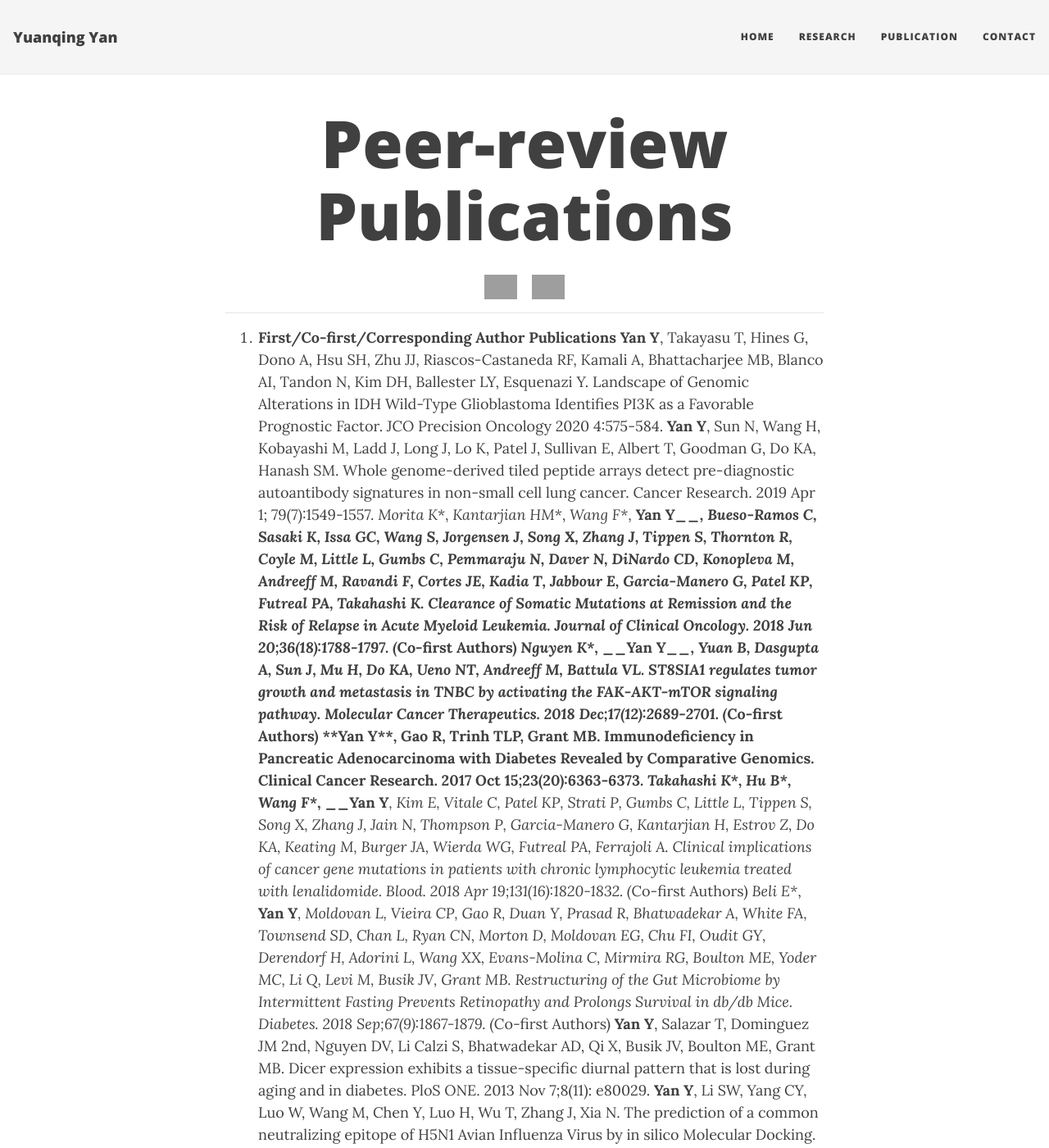
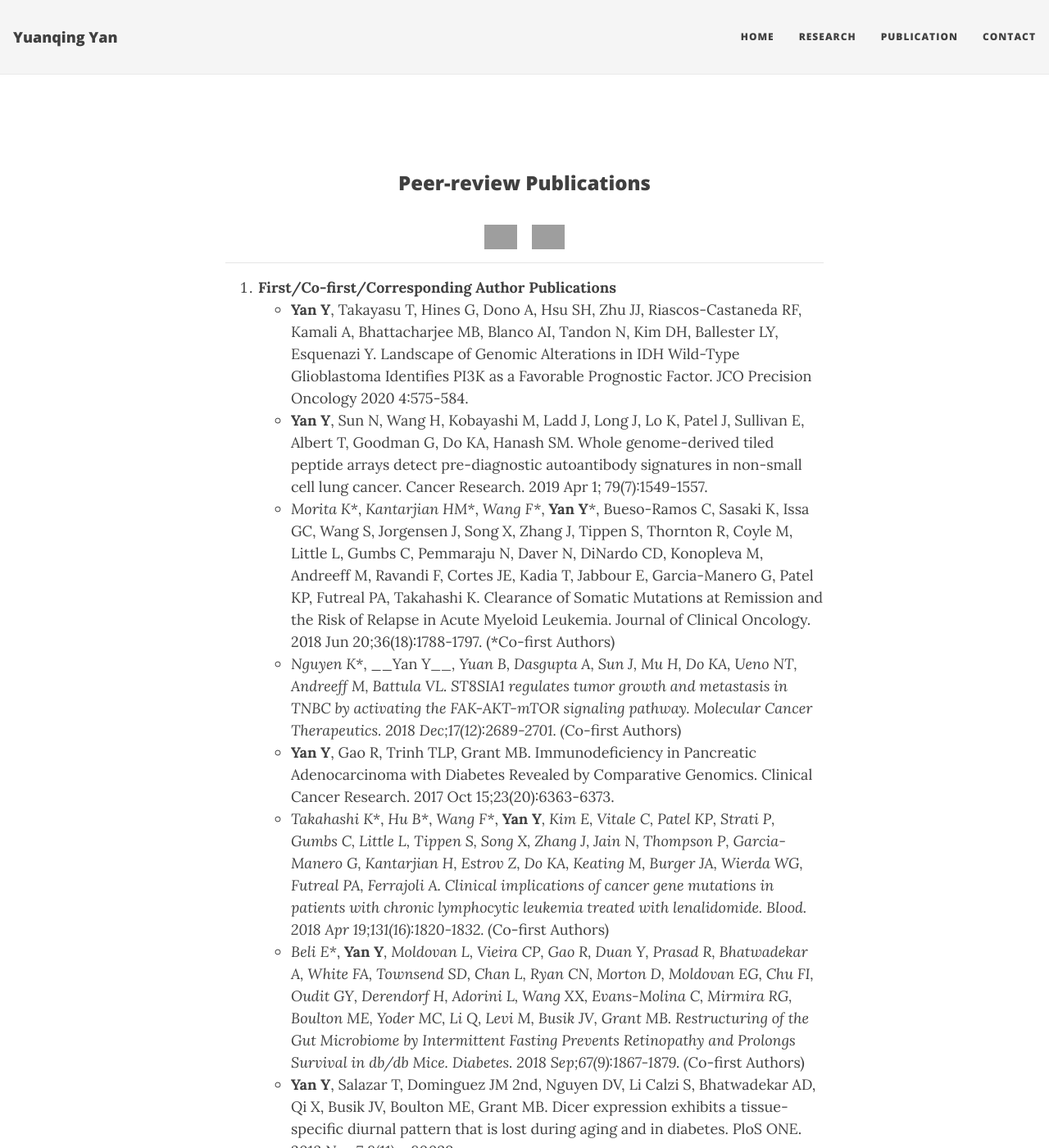
Before and after one commit to yuanqing-yan/Yuanqing, a Jekyll site: the page built from publications.md, in a window 1280 px wide and 1400 px high. Shown: the whole window at 82% size. Built offline with Jekyll 4.4.1, drawn with Linux system fonts in a browser that asks for light colours; nearby versions of some CDN libraries; grey boxes are pictures that could not be loaded.

Commit message:
add bold text

```diff
--- a/publications.md
+++ b/publications.md
@@ -1,6 +1,6 @@
 ---
 layout: page
-title: Peer-review Publications
+title: <font size="+2">Peer-review Publications</font>
 ---
 
 <div align="center">
@@ -10,15 +10,15 @@
 ----
 
 1. **First/Co-first/Corresponding Author Publications**
-     **Yan Y**, Takayasu T, Hines G, Dono A, Hsu SH, Zhu JJ, Riascos-Castaneda RF, Kamali A, Bhattacharjee MB, Blanco AI, Tandon N, Kim DH, Ballester LY, Esquenazi Y. Landscape of Genomic Alterations in IDH Wild-Type Glioblastoma Identifies PI3K as a Favorable Prognostic Factor. JCO Precision Oncology 2020 4:575-584.
-     **Yan Y**, Sun N, Wang H, Kobayashi M, Ladd J, Long J, Lo K, Patel J, Sullivan E, Albert T, Goodman G, Do KA, Hanash SM. Whole genome-derived tiled peptide arrays detect pre-diagnostic autoantibody signatures in non-small cell lung cancer. Cancer Research. 2019 Apr 1; 79(7):1549-1557.
-     _Morita K*_, _Kantarjian HM*_, _Wang F*_, __Yan Y*__, Bueso-Ramos C, Sasaki K, Issa GC, Wang S, Jorgensen J, Song X, Zhang J, Tippen S, Thornton R, Coyle M, Little L, Gumbs C, Pemmaraju N, Daver N, DiNardo CD, Konopleva M, Andreeff M, Ravandi F, Cortes JE, Kadia T, Jabbour E, Garcia-Manero G, Patel KP, Futreal PA, Takahashi K. Clearance of Somatic Mutations at Remission and the Risk of Relapse in Acute Myeloid Leukemia. Journal of Clinical Oncology. 2018 Jun 20;36(18):1788-1797.  (*Co-first Authors)
-     _Nguyen K*_, __Yan Y*__, Yuan B, Dasgupta A, Sun J, Mu H, Do KA, Ueno NT, Andreeff M, Battula VL. ST8SIA1 regulates tumor growth and metastasis in TNBC by activating the FAK-AKT-mTOR signaling pathway. Molecular Cancer Therapeutics. 2018 Dec;17(12):2689-2701. (*Co-first Authors)
-     **Yan Y**, Gao R, Trinh TLP, Grant MB. Immunodeficiency in Pancreatic Adenocarcinoma with Diabetes Revealed by Comparative Genomics. Clinical Cancer Research. 2017 Oct 15;23(20):6363-6373.
-     _Takahashi K*_, _Hu B*_, _Wang F*_, __Yan Y__*, Kim E, Vitale C, Patel KP, Strati P, Gumbs C, Little L, Tippen S, Song X, Zhang J, Jain N, Thompson P, Garcia-Manero G, Kantarjian H, Estrov Z, Do KA, Keating M, Burger JA, Wierda WG, Futreal PA, Ferrajoli A. Clinical implications of cancer gene mutations in patients with chronic lymphocytic leukemia treated with lenalidomide. Blood. 2018 Apr 19;131(16):1820-1832. (*Co-first Authors)
-     _Beli E*_, __Yan Y__*, Moldovan L, Vieira CP, Gao R, Duan Y, Prasad R, Bhatwadekar A, White FA, Townsend SD, Chan L, Ryan CN, Morton D, Moldovan EG, Chu FI, Oudit GY, Derendorf H, Adorini L, Wang XX, Evans-Molina C, Mirmira RG, Boulton ME, Yoder MC, Li Q, Levi M, Busik JV, Grant MB. Restructuring of the Gut Microbiome by Intermittent Fasting Prevents Retinopathy and Prolongs Survival in db/db Mice. Diabetes. 2018 Sep;67(9):1867-1879. (*Co-first Authors)
-     **Yan Y**, Salazar T, Dominguez JM 2nd, Nguyen DV, Li Calzi S, Bhatwadekar AD, Qi X, Busik JV, Boulton ME, Grant MB. Dicer expression exhibits a tissue-specific diurnal pattern that is lost during aging and in diabetes. PloS ONE. 2013 Nov 7;8(11): e80029.
-     **Yan Y**, Li SW, Yang CY, Luo W, Wang M, Chen Y, Luo H, Wu T, Zhang J, Xia N. The prediction of a common neutralizing epitope of H5N1 Avian Influenza Virus by in silico Molecular Docking. Chinese Science Bulletin. 2008 53(6): 868-877.
+    * **Yan Y**, Takayasu T, Hines G, Dono A, Hsu SH, Zhu JJ, Riascos-Castaneda RF, Kamali A, Bhattacharjee MB, Blanco AI, Tandon N, Kim DH, Ballester LY, Esquenazi Y. Landscape of Genomic Alterations in IDH Wild-Type Glioblastoma Identifies PI3K as a Favorable Prognostic Factor. JCO Precision Oncology 2020 4:575-584.
+    * **Yan Y**, Sun N, Wang H, Kobayashi M, Ladd J, Long J, Lo K, Patel J, Sullivan E, Albert T, Goodman G, Do KA, Hanash SM. Whole genome-derived tiled peptide arrays detect pre-diagnostic autoantibody signatures in non-small cell lung cancer. Cancer Research. 2019 Apr 1; 79(7):1549-1557.
+    * _Morita K*_, _Kantarjian HM*_, _Wang F*_, **Yan Y**_*_, Bueso-Ramos C, Sasaki K, Issa GC, Wang S, Jorgensen J, Song X, Zhang J, Tippen S, Thornton R, Coyle M, Little L, Gumbs C, Pemmaraju N, Daver N, DiNardo CD, Konopleva M, Andreeff M, Ravandi F, Cortes JE, Kadia T, Jabbour E, Garcia-Manero G, Patel KP, Futreal PA, Takahashi K. Clearance of Somatic Mutations at Remission and the Risk of Relapse in Acute Myeloid Leukemia. Journal of Clinical Oncology. 2018 Jun 20;36(18):1788-1797.  (*Co-first Authors)
+    * _Nguyen K*_, __Yan Y*__, Yuan B, Dasgupta A, Sun J, Mu H, Do KA, Ueno NT, Andreeff M, Battula VL. ST8SIA1 regulates tumor growth and metastasis in TNBC by activating the FAK-AKT-mTOR signaling pathway. Molecular Cancer Therapeutics. 2018 Dec;17(12):2689-2701. (*Co-first Authors)
+    * **Yan Y**, Gao R, Trinh TLP, Grant MB. Immunodeficiency in Pancreatic Adenocarcinoma with Diabetes Revealed by Comparative Genomics. Clinical Cancer Research. 2017 Oct 15;23(20):6363-6373.
+    * _Takahashi K*_, _Hu B*_, _Wang F*_, __Yan Y__*, Kim E, Vitale C, Patel KP, Strati P, Gumbs C, Little L, Tippen S, Song X, Zhang J, Jain N, Thompson P, Garcia-Manero G, Kantarjian H, Estrov Z, Do KA, Keating M, Burger JA, Wierda WG, Futreal PA, Ferrajoli A. Clinical implications of cancer gene mutations in patients with chronic lymphocytic leukemia treated with lenalidomide. Blood. 2018 Apr 19;131(16):1820-1832. (*Co-first Authors)
+    * _Beli E*_, __Yan Y__*, Moldovan L, Vieira CP, Gao R, Duan Y, Prasad R, Bhatwadekar A, White FA, Townsend SD, Chan L, Ryan CN, Morton D, Moldovan EG, Chu FI, Oudit GY, Derendorf H, Adorini L, Wang XX, Evans-Molina C, Mirmira RG, Boulton ME, Yoder MC, Li Q, Levi M, Busik JV, Grant MB. Restructuring of the Gut Microbiome by Intermittent Fasting Prevents Retinopathy and Prolongs Survival in db/db Mice. Diabetes. 2018 Sep;67(9):1867-1879. (*Co-first Authors)
+    * **Yan Y**, Salazar T, Dominguez JM 2nd, Nguyen DV, Li Calzi S, Bhatwadekar AD, Qi X, Busik JV, Boulton ME, Grant MB. Dicer expression exhibits a tissue-specific diurnal pattern that is lost during aging and in diabetes. PloS ONE. 2013 Nov 7;8(11): e80029.
+    * **Yan Y**, Li SW, Yang CY, Luo W, Wang M, Chen Y, Luo H, Wu T, Zhang J, Xia N. The prediction of a common neutralizing epitope of H5N1 Avian Influenza Virus by in silico Molecular Docking. Chinese Science Bulletin. 2008 53(6): 868-877.
 1. **Selected Co-author Publications**
     * Dienel A, Ammassam Veettil R, Hong SH, Matsumura K, T PK, **Yan Y**, Blackburn SL, Ballester LY, Marrelli SP, McCullough LD, McBride DW. Microthrombi Correlates With Infarction and Delayed Neurological Deficits After Subarachnoid Hemorrhage in Mice. Stroke 2020 Jul;51(7):2249-2254
 	* Peng H, Pan S, **Yan Y**, Brand R, Petersen G, Chari S, Lai L, Eng J, Brentnall T, Chen R. Systemic proteome alterations linked to early stage pancreatic cancer in diabetic patients. Cancers (Basel). 2020 Jun 11;12(6):1534.
```
